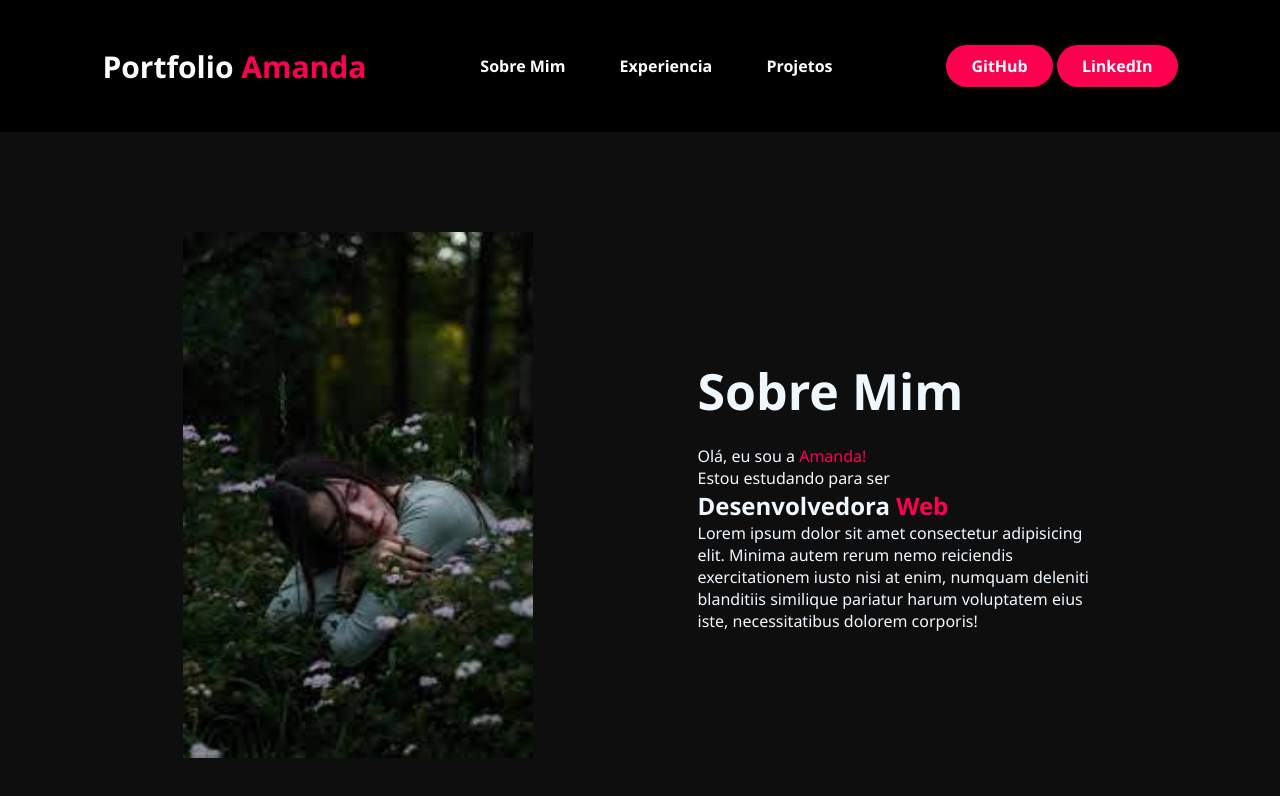
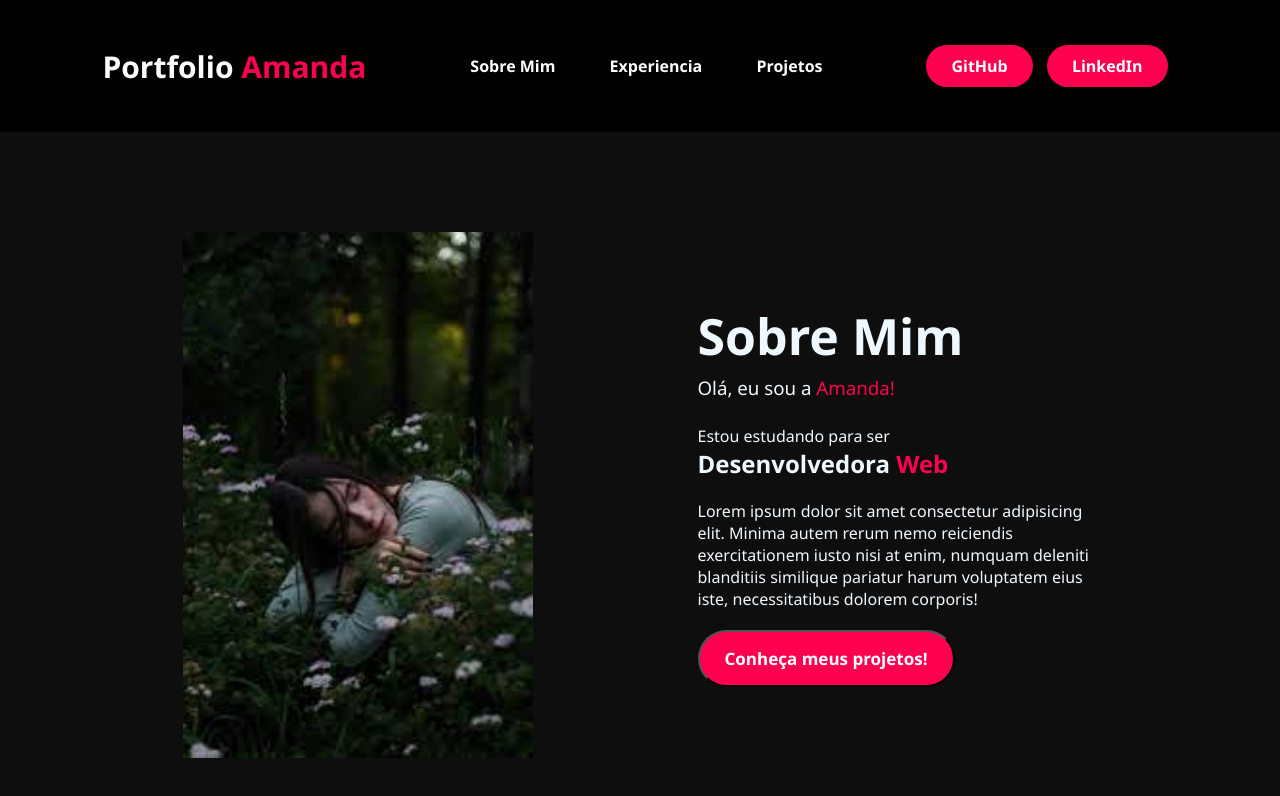
Before and after one commit to mandis-ncs/Portfolio-mandis, a plain HTML site: page index.html in a window 1280 px wide. Drawn offline with Linux system fonts and the light colour scheme.

Commit message:
4nd commit

```diff
--- a/css/style.css
+++ b/css/style.css
@@ -43,6 +43,7 @@ nav ul li a{
     font-weight: bold;
     background-color: rgb(255, 0, 81);
     padding: 10px 25px;
+    margin-right: 10px;
     color: white;
     text-decoration: none;
     transition: transform .4s;
@@ -50,7 +51,7 @@ nav ul li a{
 }
 
 .btn1:hover{
-    transform: scale(1.2);
+    transform: scale(1.2);/*Não está funcionando*/
     background-color: purple;
 }
 
@@ -89,11 +90,39 @@ span{
 
 .txtSobre h1{
     font-size: 50px;
+    margin-bottom: 5px;
+}
+
+.txtSobre h4{
+    font-weight: lighter;
+}
+
+.txtSobre h3{
+    font-weight: normal;
+    margin-bottom: 25px;
+}
+
+.txtSobre h2{
     margin-bottom: 20px;
 }
 
-.txtSobre h4    {
-    font-weight: lighter;
+.txtSobre button{
+    font-weight: bold;
+    font-size: 17px;
+    background-color: rgb(255, 0, 81);
+    padding: 15px 25px;
+    margin-top: 20px;
+    border-radius: 150px;
+    transition: transform .4s;
+}
+
+.txtSobre button:hover{
+    transform: scale(1.2);
+}
+
+.txtSobre button a{
+    color: white;
+    text-decoration: none;
 }
 
 .sobre img{
--- a/index.html
+++ b/index.html
@@ -18,8 +18,8 @@
             </ul>
 
             <div><!--Botão Link Github e Linkedin-->
-                <a href="#" class="btn1">GitHub</a>
-                <a href="#" class="btn2">LinkedIn</a>
+                <a href="https://github.com/mandis-ncs" target="_blank" class="btn1">GitHub</a>
+                <a href="https://www.linkedin.com/in/amanda-n-castro/" target="_blank" class="btn2">LinkedIn</a>
             </div><!--Botão Link Github e Linkedin-->
         </nav><!--Menu-->
 
@@ -28,9 +28,11 @@
                 <img src="imgs/img-teste-vertical-sobre.jpg" alt="">
                 <div class="txtSobre">
                     <h1>Sobre Mim</h1>
-                    <h4>Olá, eu sou a <span>Amanda!</span> <br> Estou estudando para ser </h4>
+                    <h3>Olá, eu sou a <span>Amanda!</span></h3>
+                    <h4>Estou estudando para ser</h4>
                     <h2>Desenvolvedora <span>Web</span></h2>
-                    <h4>Lorem ipsum dolor sit amet consectetur adipisicing elit. Minima autem rerum nemo reiciendis exercitationem iusto nisi at enim, numquam deleniti blanditiis similique pariatur harum voluptatem eius iste, necessitatibus dolorem corporis!</h4>
+                    <p>Lorem ipsum dolor sit amet consectetur adipisicing elit. Minima autem rerum nemo reiciendis exercitationem iusto nisi at enim, numquam deleniti blanditiis similique pariatur harum voluptatem eius iste, necessitatibus dolorem corporis!</p>
+                    <button><a href="#">Conheça meus projetos!</a></button>
                 </div>
             </div><!--Sobre Mim-->
         </section>
```
Also changed, not shown: txt.txt (added).
